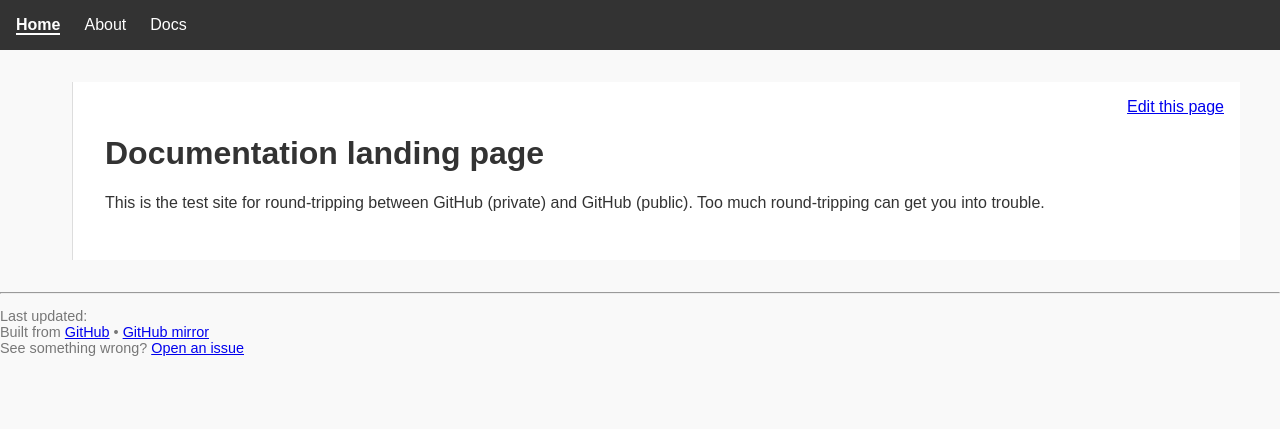
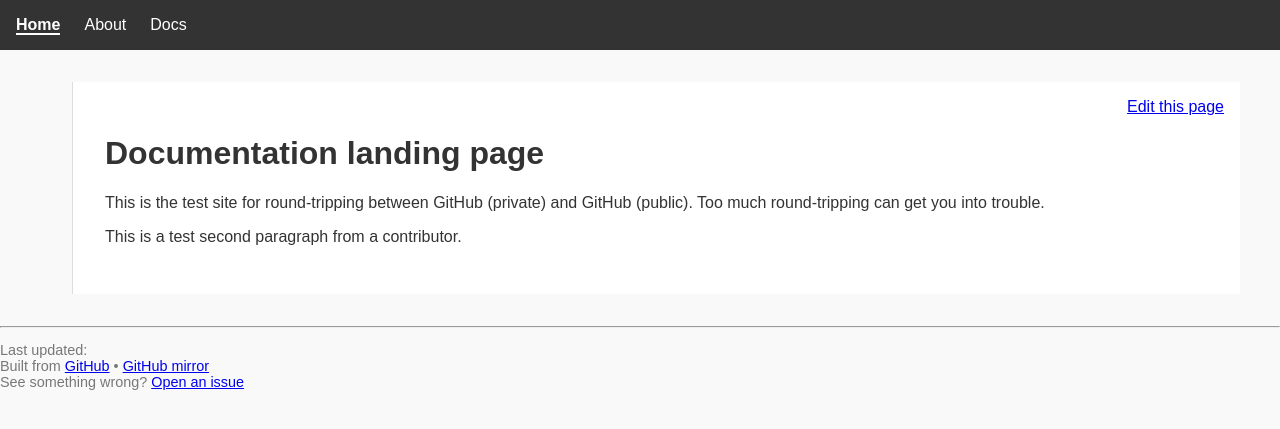
Before and after one commit to smarvin/gh-public-mirror, a Jekyll site: the page built from index.markdown, in a window 1280 px wide. Shown: the top 429 px of the page. Built offline with Jekyll 4.4.1, drawn with Linux system fonts in a browser that asks for light colours.

Commit message:
Update index.markdown
Adding a new para.

```diff
--- a/index.markdown
+++ b/index.markdown
@@ -9,3 +9,5 @@ layout: default
 # Documentation landing page
 
 This is the test site for round-tripping between GitHub (private) and GitHub (public). Too much round-tripping can get you into trouble.
+
+This is a test second paragraph from a contributor.
```
